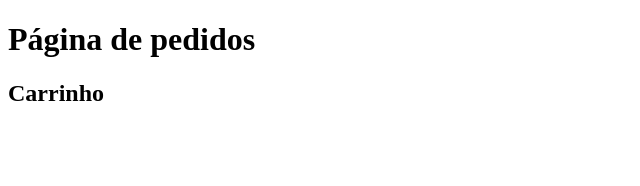
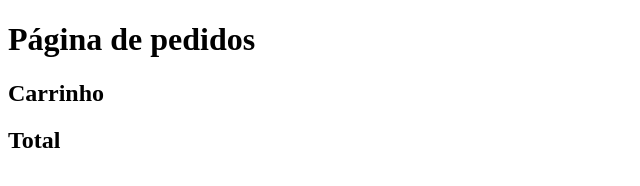
Before and after one commit to FrancivaldoCosta/aulagithub, a plain HTML site: page pedidos.html in a window 1280 px wide. Shown: the full height of the page, 0-640 px from the left. Drawn offline with Linux system fonts and the light colour scheme.

Commit message:
(w) Total do pedido

```diff
--- a/pedidos.html
+++ b/pedidos.html
@@ -8,5 +8,6 @@
 <body>
     <h1>Página de pedidos</h1>
     <h2>Carrinho</h2>
+    <h2>Total</h2>
 </body>
 </html>
```
